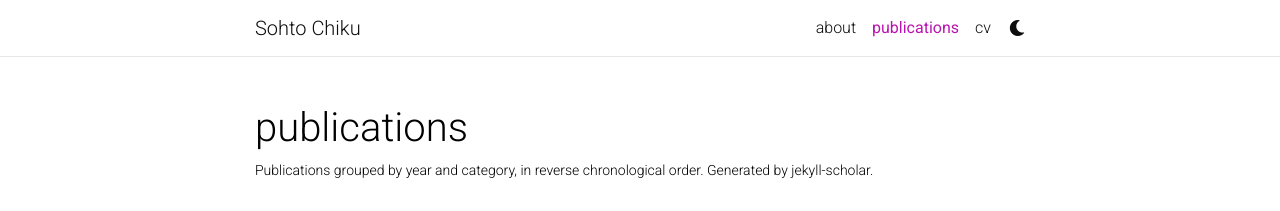
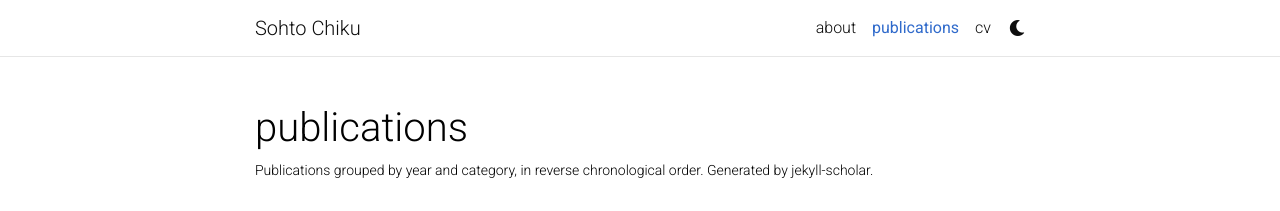
Before and after one commit to csort99/csort99.github.io, a Jekyll site: the page built from _pages/publications.md, in a window 1280 px wide. Shown: the top 211 px of the page. Built offline with Jekyll 4.4.1, drawn with Linux system fonts in a browser that asks for light colours; full-size pictures stand in for the smaller copies a plugin makes; comment, search, counter and statistics services are not loaded; a style sheet for code colours, icons or effects is not loaded.

Commit message:
Add files via upload

```diff
--- a/_sass/_themes.scss
+++ b/_sass/_themes.scss
@@ -7,8 +7,8 @@
   --global-code-bg-color: #{$code-bg-color-light};
   --global-text-color: #{$black-color};
   --global-text-color-light: #{$grey-color};
-  --global-theme-color: #{$purple-color};
-  --global-hover-color: #{$purple-color};
+  --global-theme-color: #2563c9;
+  --global-hover-color: #2563c9;
   --global-footer-bg-color: #{$grey-color-dark};
   --global-footer-text-color: #{$grey-color-light};
   --global-footer-link-color: #{$white-color};
@@ -38,8 +38,8 @@ html[data-theme='dark'] {
   --global-code-bg-color: #{$code-bg-color-dark};
   --global-text-color: #{$grey-color-light};
   --global-text-color-light: #{$grey-color-light};
-  --global-theme-color: #{$cyan-color};
-  --global-hover-color: #{$cyan-color};
+  --global-theme-color: #2ec27e;
+  --global-hover-color: #2ec27e;
   --global-footer-bg-color: #{$grey-color-light};
   --global-footer-text-color: #{$grey-color-dark};
   --global-footer-link-color: #{$black-color};
```
